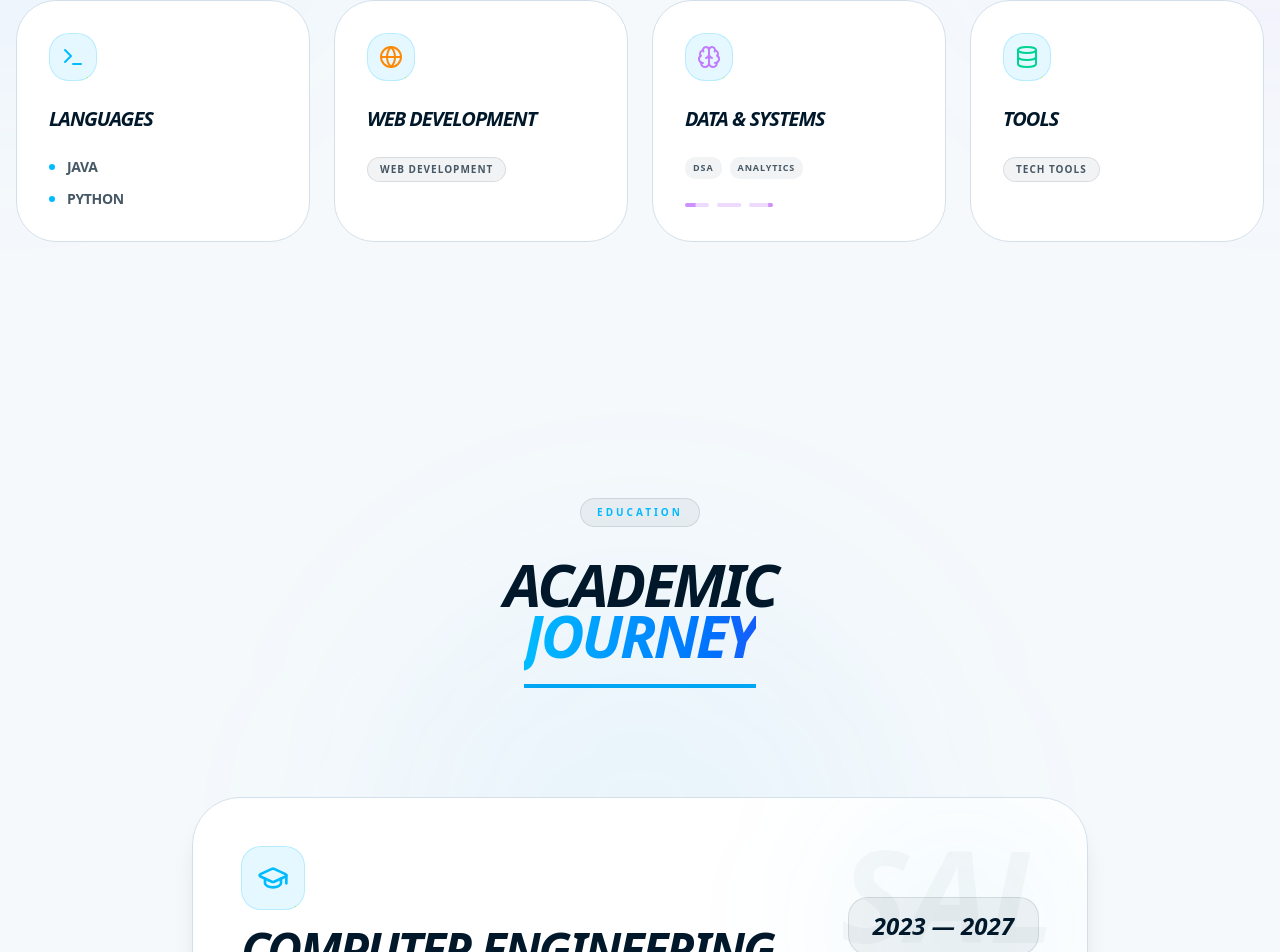
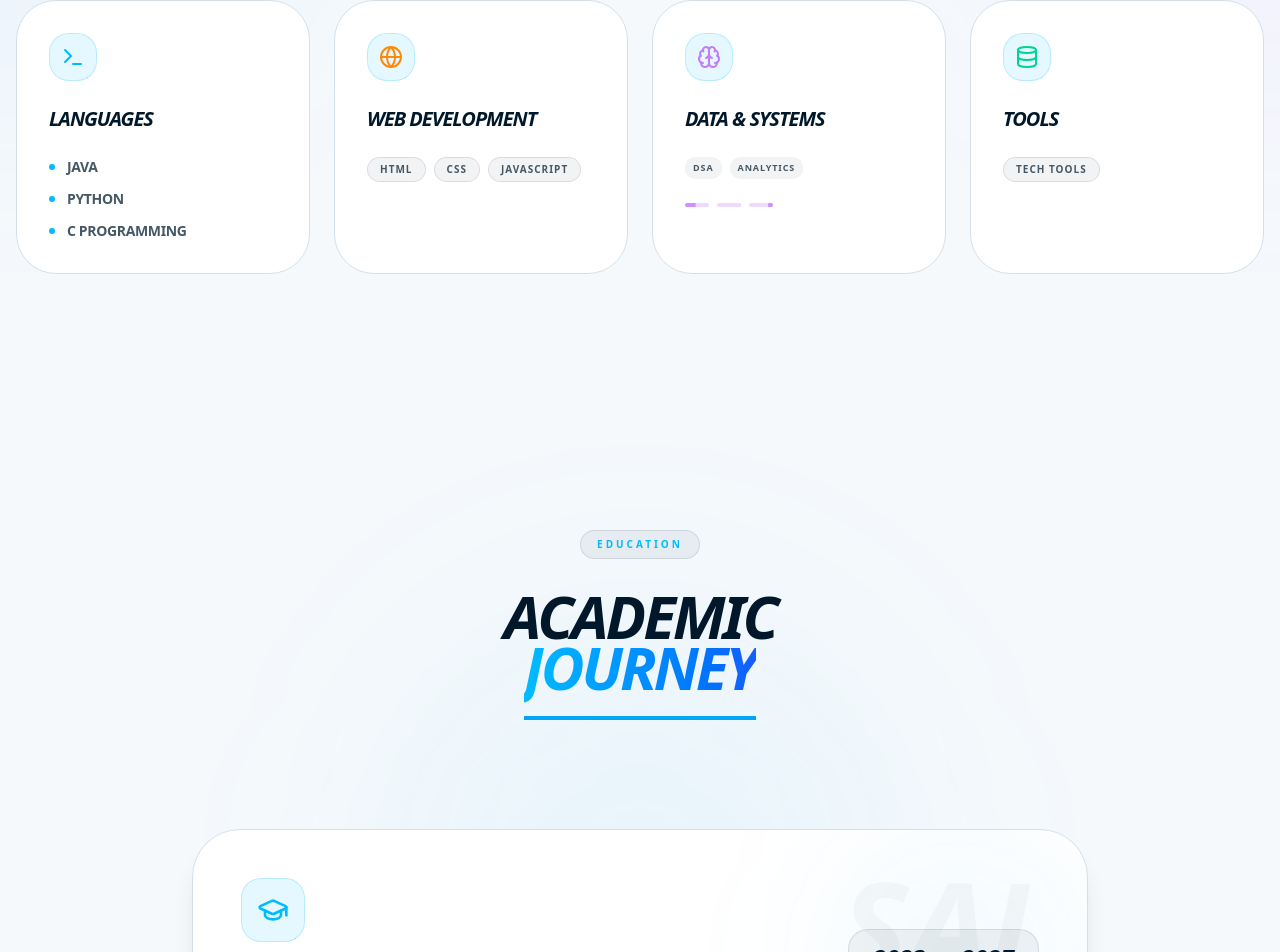
Before and after one commit to MakwBansari/Portfolio, a Next.js app: page / in a window 1280 px wide. Shown: the part 2940-3892 px from the top of the page. Built offline with nearby package versions, Linux system fonts and the light colour scheme.

Commit message:
fix: update skills for Web and Languages categories

```diff
--- a/src/components/skills.tsx
+++ b/src/components/skills.tsx
@@ -9,13 +9,13 @@ export function SkillsSection() {
         {
             title: "Languages",
             icon: <Terminal className="w-6 h-6 text-sky-400" />,
-            skills: ["Java", "Python"],
+            skills: ["Java", "Python", "C Programming"],
             variant: "list",
         },
         {
             title: "Web Development",
             icon: <Globe className="w-6 h-6 text-orange-400" />,
-            skills: ["Web Development"],
+            skills: ["HTML", "CSS", "JavaScript"],
             variant: "cloud",
         },
         {
```
